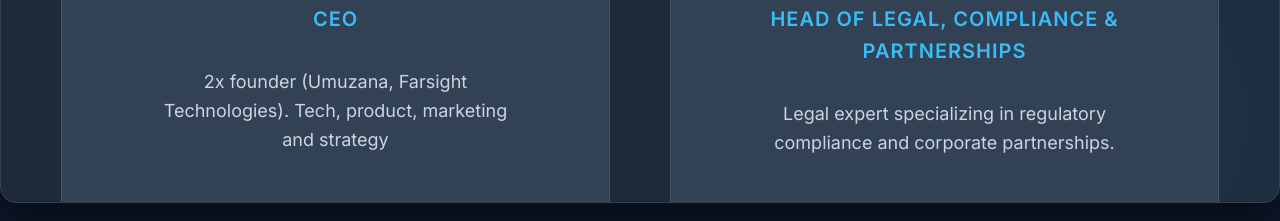
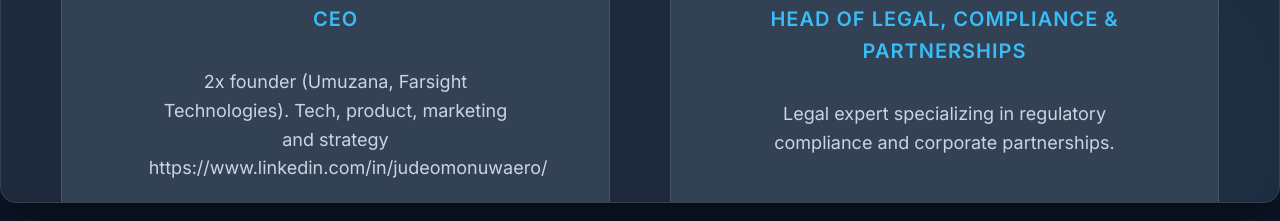
Before and after one commit to dragonskyside/inkless_pitch_deck, a plain HTML site: page index.html in a window 1280 px wide. Shown: the part 7937-8158 px from the top of the page. Drawn offline with Linux system fonts and the light colour scheme; grey boxes are pictures that could not be loaded.

Commit message:
linkedIn

```diff
--- a/index.html
+++ b/index.html
@@ -1207,6 +1207,9 @@
                         <p class="team-bio">
                             2x founder (Umuzana, Farsight Technologies). Tech,
                             product, marketing and strategy
+                            <span
+                                >https://www.linkedin.com/in/judeomonuwaero/</span
+                            >
                         </p>
                     </div>
 
```
